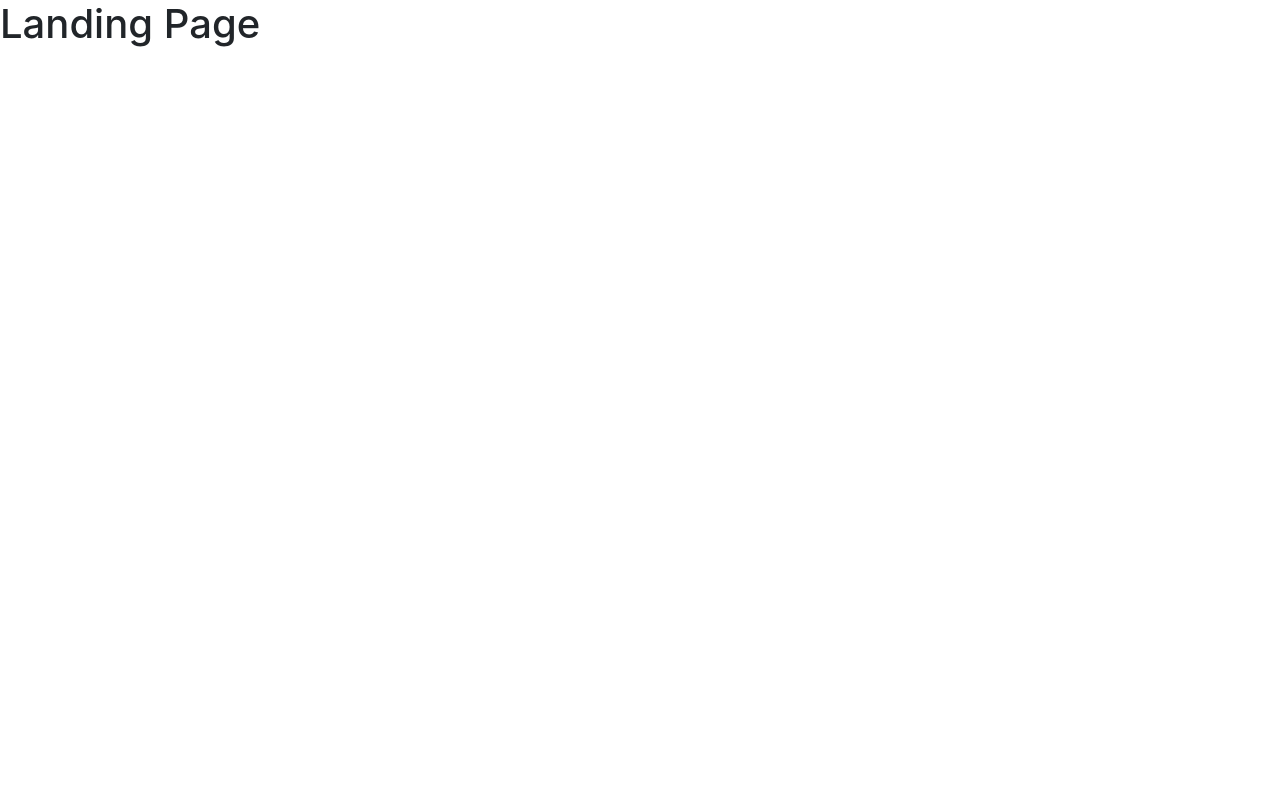
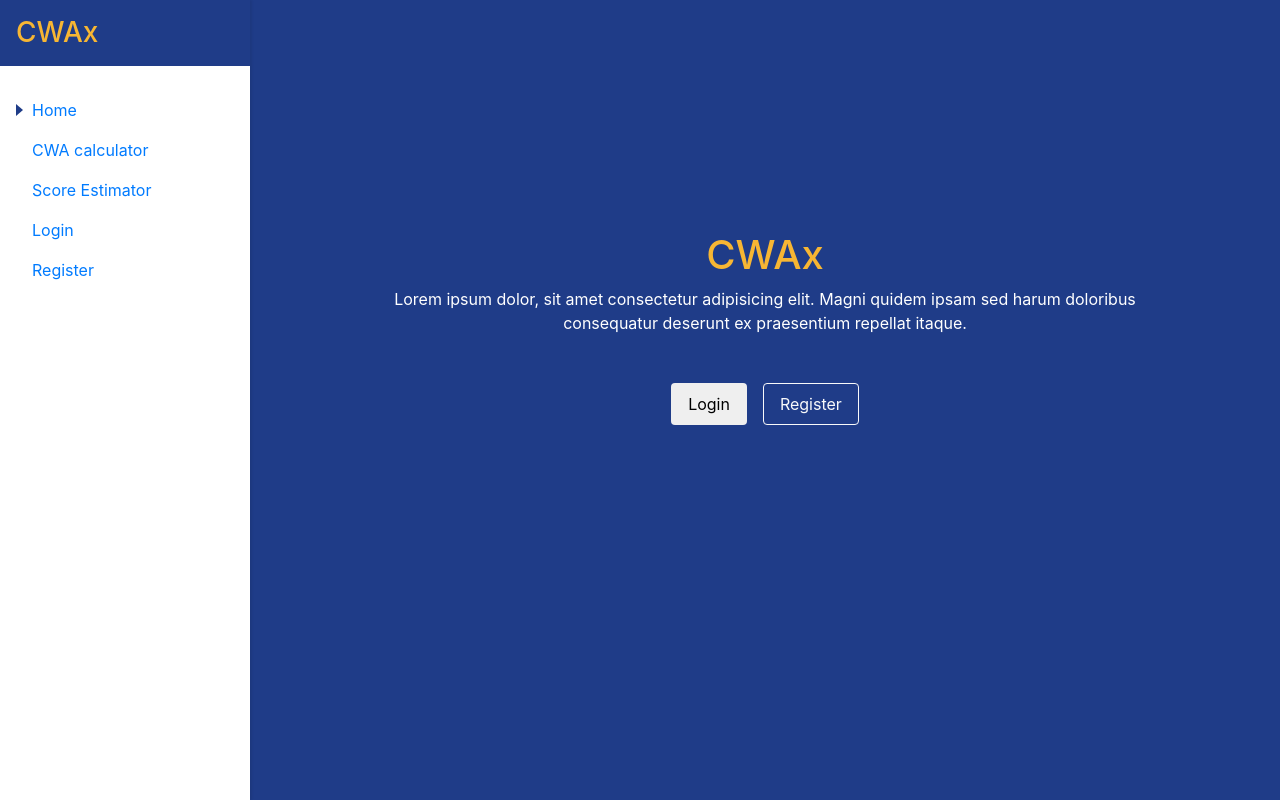
Before and after one commit to Obitrim/CWAx, a Vue app: page / in a window 1280 px wide. Built offline with nearby package versions, Linux system fonts and the light colour scheme.

Commit message:
refactored markup

```diff
--- a/src/views/LandingPage.vue
+++ b/src/views/LandingPage.vue
@@ -1,5 +1,136 @@
 <template>
-    <div class="landing_page">
-        <h1>Landing Page</h1>
+    <div class="landing_page d-flex">
+        <!-- sidebar -->
+        <app-sidebar title="CWAx">
+            <ul class="navbar_nav my-4">
+                <router-link to="/" tag="li" exact-active-class="active">
+                    <a>Home</a>
+                </router-link>
+                <router-link to="#" tag="li" exact-active-class="active">
+                    <a>CWA calculator</a>
+                </router-link>
+                <router-link to="#" tag="li" exact-active-class="active">
+                    <a>Score Estimator</a>
+                </router-link>
+                <router-link to="#" tag="li" exact-active-class="active">
+                    <a>Login</a>
+                </router-link>
+                <router-link to="#" tag="li" exact-active-class="active">
+                    <a>Register</a>
+                </router-link>
+            </ul>
+        </app-sidebar>
+
+        <div class="landing_page_content">
+            <header class="text-center d-flex align-items-center py-5 bg_primary banner">
+                <div class="container">
+                    <div class="row">
+                        <div class="col-md-10 offset-md-1 banner_content">
+                            <h1 class="text_light">CWAx</h1>
+                            <p class="text-white">Lorem ipsum dolor, sit amet consectetur adipisicing elit. Magni quidem ipsam sed harum doloribus consequatur deserunt ex praesentium repellat itaque.</p>
+                            <div class="btn_bar mb-3 mt-5">
+                                <button
+                                    type="button"
+                                    class="btn mr-3 px-3 py-2"
+                                    @click="routeTo('/login')"
+                                    >
+                                    Login
+                                </button>
+                                <button
+                                    type="button"
+                                    class="btn btn-outline-light px-3 py-2"
+                                    @click="routeTo('/register')"
+                                    >
+                                    Register
+                                </button>
+                            </div>
+                        </div>
+                    </div>
+                </div>
+            </header>
+
+            <!-- sidebar toggler -->
+            <sidebar-toggler class="bg_primary"/>
+
+            <main>
+                <section class="intro text-center py-5">
+                    <div class="container">
+                        <div class="row">
+                            <div class="col-md-10 offset-md-1">
+                                <h2 class="text_primary">Why use CWAx ?</h2>
+                                <p class="my-3">Lorem ipsum dolor sit amet consectetur, adipisicing elit. Facilis quaerat saepe aspernatur laudantium molestias est voluptas iste suscipit dolores perferdis.</p>
+                            </div>
+                        </div>
+                    </div>
+                </section>
+                <section class="estimate_score text-center py-5">
+                    <div class="container">
+                        <div class="row">
+                        <div class="col-md-10 offset-md-1">
+                                <h2 class="text_primary">Estimate Score</h2>
+                                <p class="my-3">Lorem ipsum dolor sit amet consectetur adipisicing elit. Repudiandae laboriosam repellat temporibus! Impedit debitis nam in repudiandae! Accusantium adipisci, modi molestiae veniam illum aspernatur saepe?</p>
+                                <button
+                                    type="button"
+                                    class="btn mx-auto mt-4 bg_primary text-white"
+                                    >
+                                    Estimate Scores
+                                </button>
+                        </div>
+                        </div>
+                    </div>
+                </section>
+                <section class="calculate_cwa text-center py-5">
+                    <div class="container">
+                        <div class="row">
+                            <div class="col-md-10 offset-md-1">
+                                <h2 class="text-center text_primary">Calculate CWA</h2>
+                                <p class="my-3">Lorem ipsum dolor sit amet consectetur adipisicing elit. Repudiandae laboriosam repellat temporibus! Impedit debitis nam in repudiandae! Accusantium adipisci, modi molestiae veniam illum aspernatur saepe?</p>
+                                <button
+                                    type="button"
+                                    class="btn mx-auto mt-4 bg_primary text-white"
+                                    >
+                                    Calculate now!
+                                </button>
+                            </div>
+                        </div>
+                    </div>
+                </section>
+            </main>
+        </div>
     </div>
 </template>
+
+<script>
+import {eventBus} from '@/event-bus.js';
+import AppSidebar from '@/components/navigations/AppSidebar.vue';
+import SidebarToggler from '@/components/navigations/SidebarToggler.vue';
+
+export default {
+    components: {
+        AppSidebar,
+        SidebarToggler
+    },
+
+    methods: {
+        routeTo(route){
+            this.$router.push(route);
+        }
+    },
+
+    mounted(){
+        let breakPoint = 768;
+
+        if(window.innerWidth >= breakPoint){
+            eventBus.$emit('sidebar-clicked');
+        }
+
+        window.addEventListener('resize', function(){
+            if(window.innerWidth >= breakPoint){
+                eventBus.$emit('sidebar-clicked');
+            } else {
+                eventBus.$emit('sidebar-clicked', false);
+            }
+        });
+    }
+};
+</script>
```
